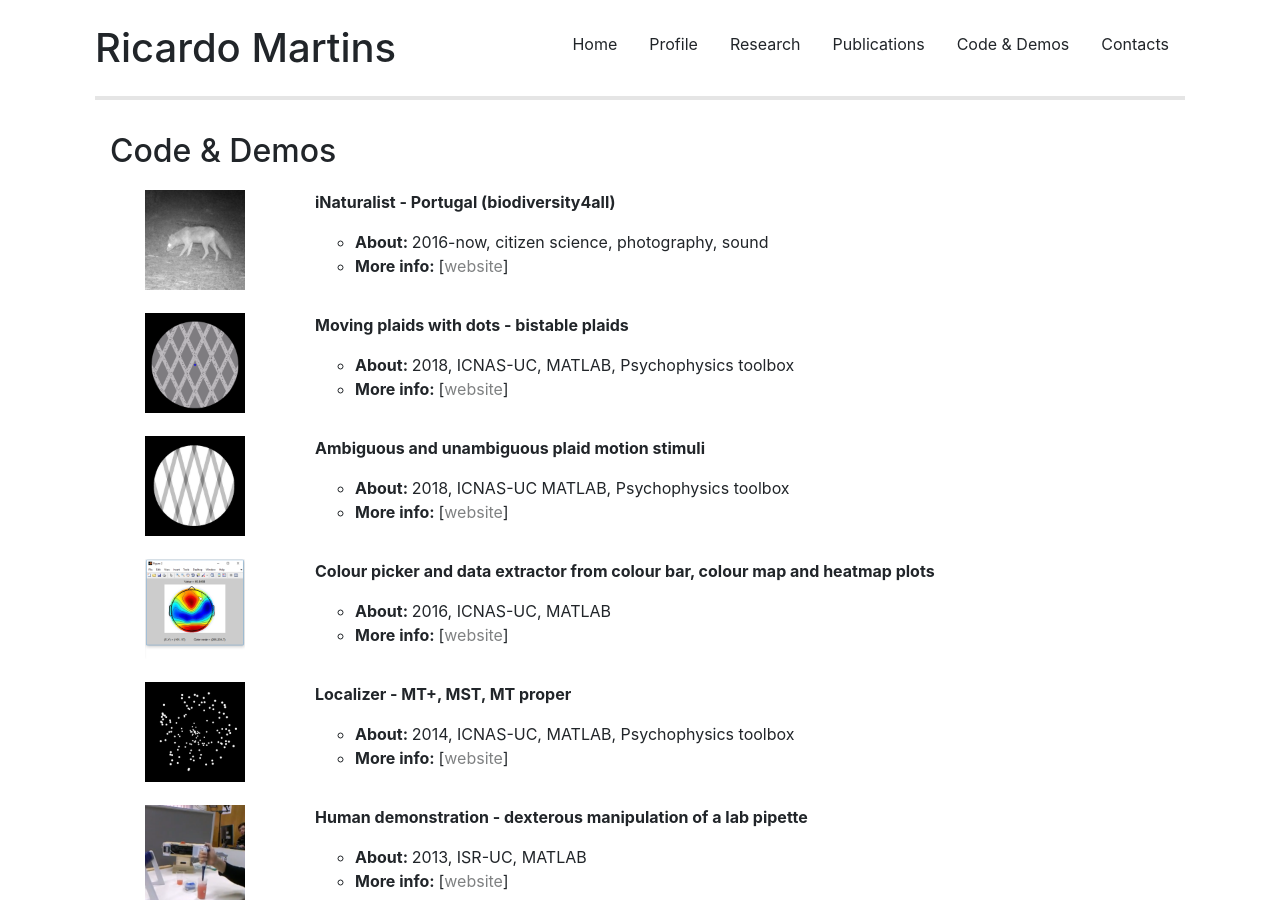
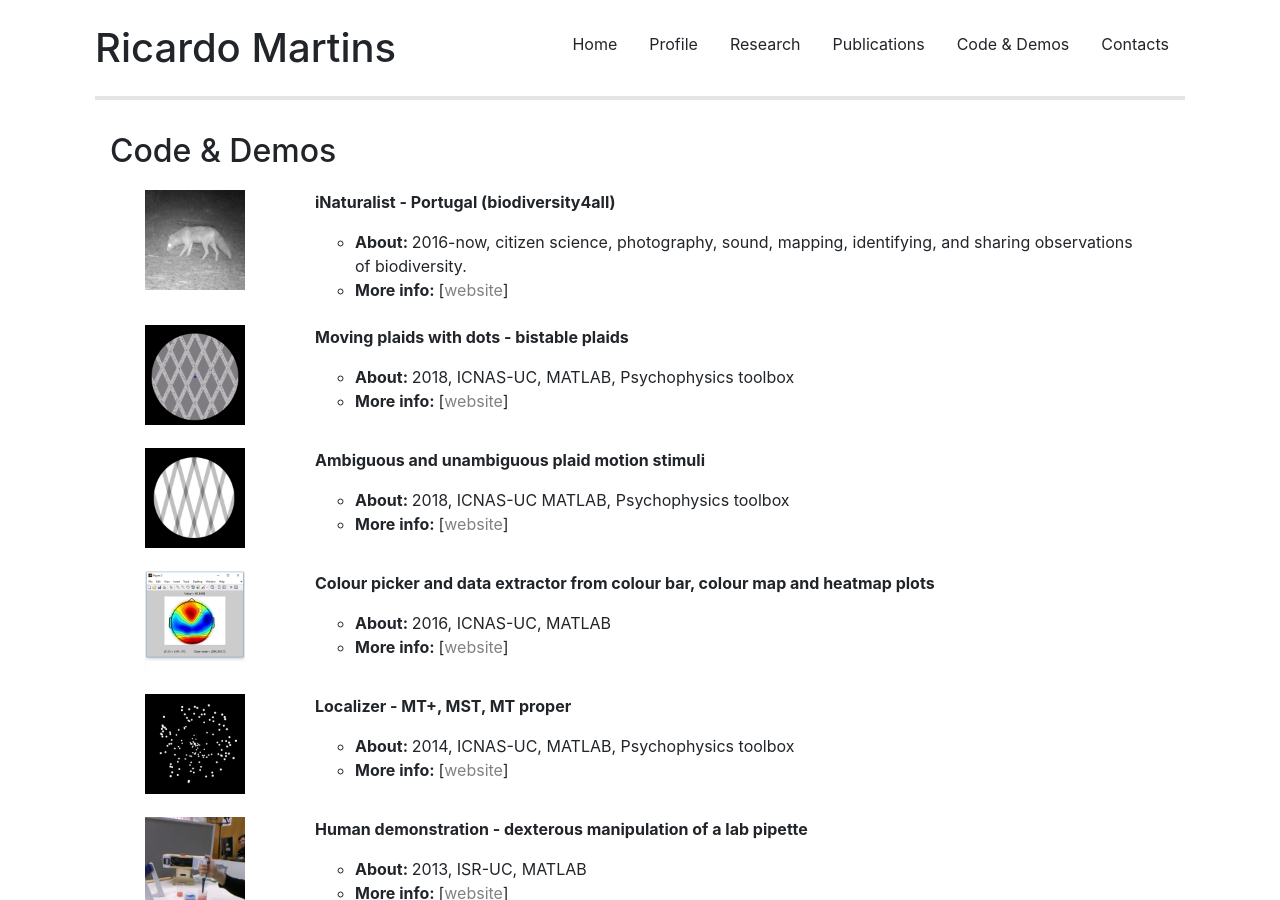
Before and after one commit to ricardomar/ricardomar.github.io, a Jekyll site: the page built from demos/index.html, in a window 1280 px wide and 900 px high. Built offline with Jekyll 4.4.1, drawn with Linux system fonts in a browser that asks for light colours.

Commit message:
Update myDemos.yml

```diff
--- a/_data/myDemos.yml
+++ b/_data/myDemos.yml
@@ -1,5 +1,5 @@
 - name: iNaturalist - Portugal (biodiversity4all)
-  about: 2016-now, citizen science, photography, sound
+  about: 2016-now, citizen science, photography, sound, mapping, identifying, and sharing observations of biodiversity.
   website: www.inaturalist.org/observations?place_id=any&user_id=ricardomartins112
   logo: /myFiles/iNaturalist-data.png
 
```
